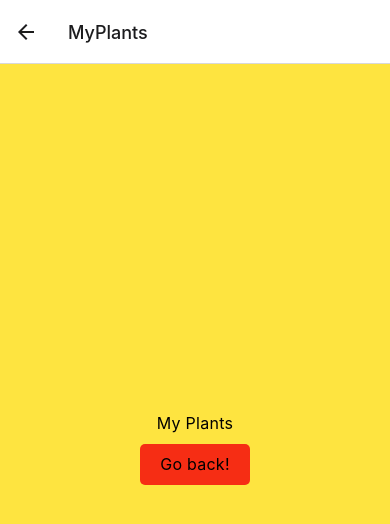
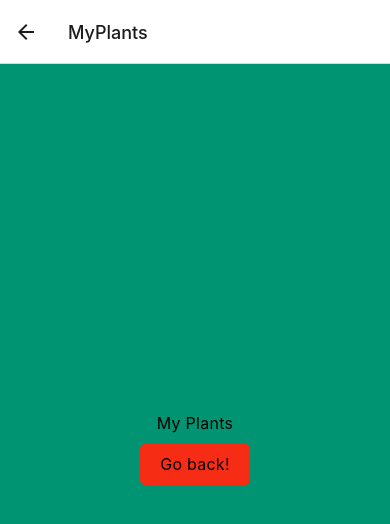
Before and after one commit to asya-seag/HomeworkApp, a React Native app: screen /MyPlants in a window 390 px wide. Shown: the top 524 px of the page. Built offline with nearby package versions, Linux system fonts and the light colour scheme.

Commit message:
Background image adjusted and colur changed

```diff
--- a/App.js
+++ b/App.js
@@ -1,8 +1,8 @@
 import { Button, StyleSheet, Text, View, TouchableOpacity } from 'react-native';
 import { createStackNavigator } from '@react-navigation/stack';
 import { NavigationContainer } from '@react-navigation/native'
-import Welcome from './src/screens/Welcome';
-import HomePage from './src/screens/Home.js';
+import HomePage from './src/screens/WelcomePage';
+import About from './src/screens/About';
 import MyPlants from './src/screens/MyPlants';
 import WishList from './src/screens/WishList';
 
@@ -14,8 +14,8 @@ export default function App() {
   return (
     <NavigationContainer>
     <Stack.Navigator>
-    <Stack.Screen name="Home" component={HomePage}/>
-    <Stack.Screen name="Welcome" component={Welcome}/>
+    <Stack.Screen name="WelcomePage" component={HomePage}/>
+    <Stack.Screen name="About" component={About}/>
     <Stack.Screen name="MyPlants" component={MyPlants}/>
     <Stack.Screen name="WishList" component={WishList}/>
    </Stack.Navigator>
--- a/src/screens/Welcome.js
+++ b/src/screens/About.js
@@ -25,7 +25,7 @@ const styles = StyleSheet.create({
   },
   container: {
     flex: 1,
-    backgroundColor: '#FEE440',
+    backgroundColor: '#009473',
     alignItems: 'center',
     justifyContent: 'center'
   },
--- a/src/screens/MyPlants.js
+++ b/src/screens/MyPlants.js
@@ -4,7 +4,7 @@ export default function MyPlants({ navigation }) {
   return (
     <View style={styles.container}>
       <Text style={styles.textStyle}>My Plants</Text>
-      <TouchableOpacity style={styles.buttonStyle} onPress={() => navigation.navigate('Welcome')}>
+      <TouchableOpacity style={styles.buttonStyle} onPress={() => navigation.navigate('About')}>
         <Text style={styles.textStyle}>Go back!</Text>
       </TouchableOpacity>
     </View>
@@ -19,7 +19,7 @@ const styles = StyleSheet.create({
   },
   container: {
     flex: 1,
-    backgroundColor: '#FEE440',
+    backgroundColor: '#009473',
     alignItems: 'center',
     justifyContent: 'center'
   },
--- a/src/screens/Home.js
+++ b/src/screens/WelcomePage.js
@@ -7,17 +7,17 @@ export default function HomePage({ navigation }) {
   return (
     <ImageBackground source={require('../../assets/images/Plant_app_background.png')} style={styles.backgroundImage}>
       <View style={styles.container}>
-        <View style={styles.titleContainer}>
+        <View style={styles.iconContainer}>
+          <Image source={require('../../assets/images/gardener.png')} style={styles.icon} />
+        </View>
+
+        <View style={styles.headerContainer}>
           <Text style={styles.title}>Welcome to My Garden app!</Text>
         </View>
 
-        <View style={styles.logoContainer}>
-          <Image source={require('../../assets/images/gardener.png')} style={styles.logo} />
-        </View>
-
         <View style={styles.buttonWrapper}>
-          <TouchableOpacity style={styles.buttonStyle} onPress={() => navigation.navigate('Welcome')}>
-            <Text style={styles.buttonText}>Tap to Open the Home Page</Text>
+          <TouchableOpacity style={styles.buttonStyle} onPress={() => navigation.navigate('About')}>
+            <Text style={styles.buttonText}>Tap to Open the About page</Text>
           </TouchableOpacity>
         </View>
       </View>
@@ -36,23 +36,21 @@ const styles = StyleSheet.create({
     alignItems: 'center',
     justifyContent: 'center',
   },
-  titleContainer: {
-    position: 'absolute',
-    top: 20,
-    left: 20,
+  iconContainer: {
+    alignItems: 'center',
+    marginBottom: 20,
+  },
+  icon: {
+    width: 50,
+    height: 50,
+  },
+  headerContainer: {
+    alignItems: 'center',
+    marginBottom: 20,
   },
   title: {
-    fontSize: 24,
+    fontSize: 20,
     fontWeight: 'bold',
-  },
-  logoContainer: {
-    position: 'absolute',
-    top: 20,
-    right: 20,
-  },
-  logo: {
-    width: 95,
-    height: 95,
   },
   buttonWrapper: {
     marginBottom: 10,
--- a/src/screens/WishList.js
+++ b/src/screens/WishList.js
@@ -4,7 +4,7 @@ export default function WishList({ navigation }) {
     return (
       <View style={styles.container}>
         <Text style={styles.textStyle}>Wish List</Text>
-        <TouchableOpacity style={styles.buttonStyle} onPress={() => navigation.navigate('Welcome')}>
+        <TouchableOpacity style={styles.buttonStyle} onPress={() => navigation.navigate('About')}>
           <Text style={styles.textStyle}>Go to home page!</Text>
         </TouchableOpacity>
       </View>
@@ -19,7 +19,7 @@ const styles = StyleSheet.create({
   },
   container: {
     flex: 1,
-    backgroundColor: '#FEE440',
+    backgroundColor: '#009473',
     alignItems: 'center',
     justifyContent: 'center'
   },
```
